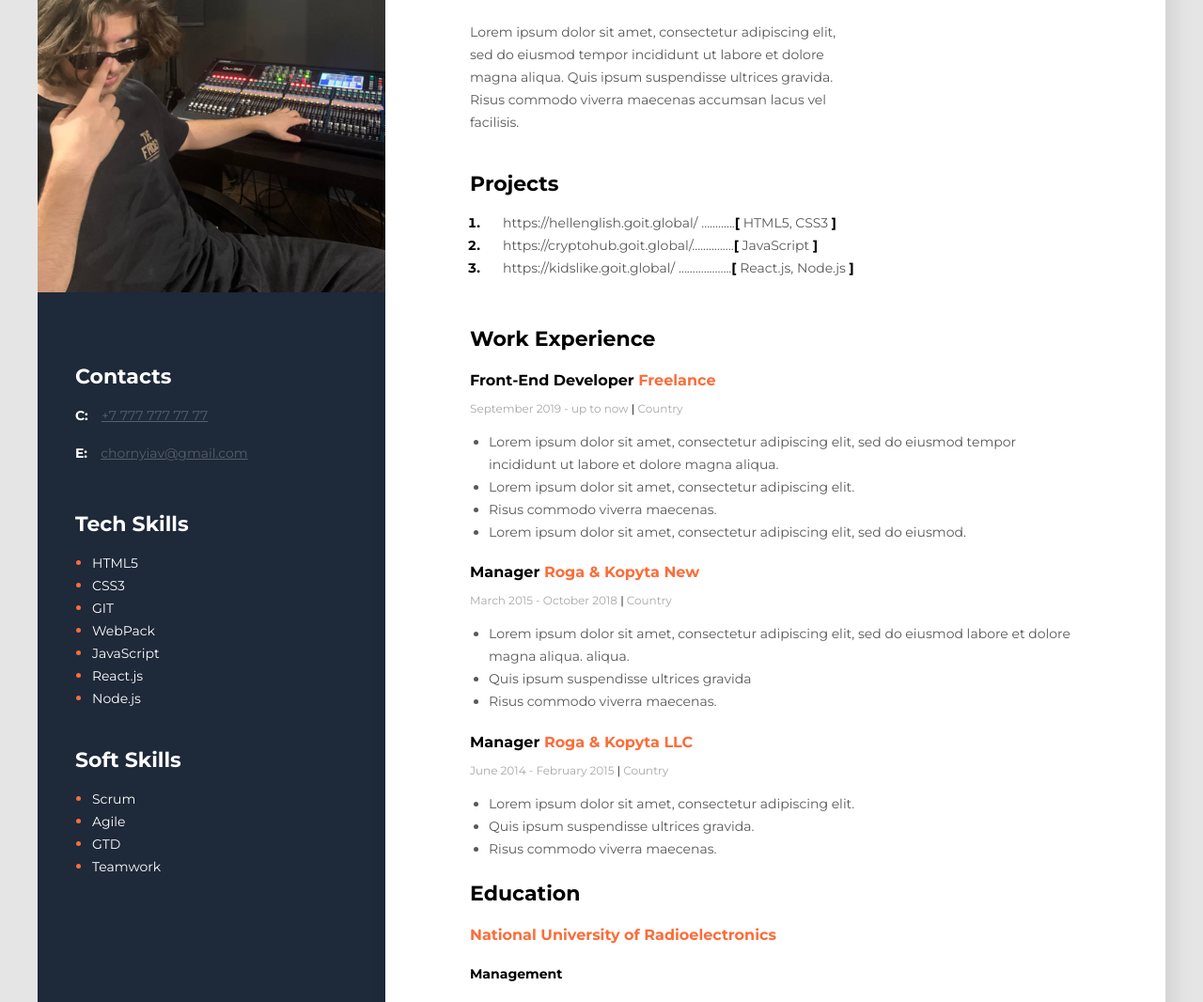
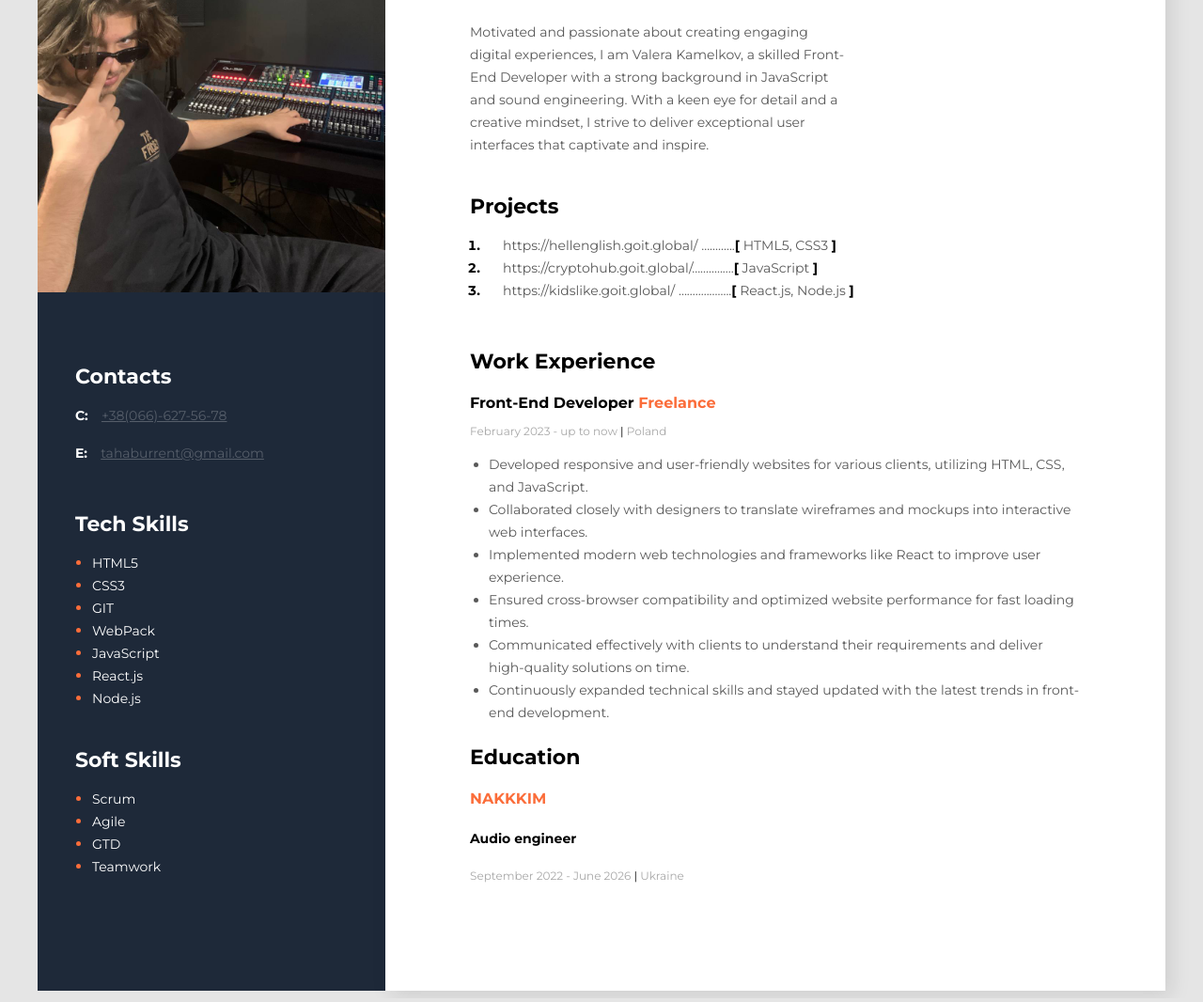
Before and after one commit to vaaleerkiin/resume, a plain HTML site: page index.html in a window 1280 px wide. Shown: the part 230-1296 px from the top of the page at 94% size. Drawn offline with Linux system fonts and the light colour scheme.

Commit message:
Update index.html

```diff
--- a/index.html
+++ b/index.html
@@ -23,9 +23,10 @@
           <h2 class="Front-End">Front-End Developer</h2>
           <h1 class="name">Valera Kamelkov</h1>
           <p class="about-description">
-            Lorem ipsum dolor sit amet, consectetur adipiscing elit, sed do eiusmod tempor
-            incididunt ut labore et dolore magna aliqua. Quis ipsum suspendisse ultrices gravida.
-            Risus commodo viverra maecenas accumsan lacus vel facilisis.
+            Motivated and passionate about creating engaging digital experiences, I am Valera
+            Kamelkov, a skilled Front-End Developer with a strong background in JavaScript and sound
+            engineering. With a keen eye for detail and a creative mindset, I strive to deliver
+            exceptional user interfaces that captivate and inspire.
           </p>
         </div>
         <!-- Project -->
@@ -68,23 +69,36 @@
             <h4 class="work-position">
               Front-End Developer <span class="organization">Freelance</span>
             </h4>
-            <p class="period">September 2019 - up to now <span class="line">|</span> Country</p>
+            <p class="period">February 2023 - up to now <span class="line">|</span> Poland</p>
             <ul class="work-list">
               <li class="work-list-item">
-                Lorem ipsum dolor sit amet, consectetur adipiscing elit, sed do eiusmod tempor
-                incididunt ut labore et dolore magna aliqua.
+                Developed responsive and user-friendly websites for various clients, utilizing HTML,
+                CSS, and JavaScript.
               </li>
               <li class="work-list-item">
-                Lorem ipsum dolor sit amet, consectetur adipiscing elit.
+                Collaborated closely with designers to translate wireframes and mockups into
+                interactive web interfaces.
               </li>
-              <li class="work-list-item">Risus commodo viverra maecenas.</li>
               <li class="work-list-item">
-                Lorem ipsum dolor sit amet, consectetur adipiscing elit, sed do eiusmod.
+                Implemented modern web technologies and frameworks like React to improve user
+                experience.
+              </li>
+              <li class="work-list-item">
+                Ensured cross-browser compatibility and optimized website performance for fast
+                loading times.
+              </li>
+              <li class="work-list-item">
+                Communicated effectively with clients to understand their requirements and deliver
+                high-quality solutions on time.
+              </li>
+              <li class="work-list-item">
+                Continuously expanded technical skills and stayed updated with the latest trends in
+                front-end development.
               </li>
             </ul>
           </div>
           <!-- company 2 -->
-          <div>
+          <!-- <div>
             <h4 class="work-position">
               Manager <span class="organization">Roga & Kopyta New</span>
             </h4>
@@ -97,9 +111,9 @@
               <li class="work-list-item">Quis ipsum suspendisse ultrices gravida</li>
               <li class="work-list-item">Risus commodo viverra maecenas.</li>
             </ul>
-          </div>
+          </div> -->
           <!-- company 3 -->
-          <div>
+          <!-- <div>
             <h4 class="work-position">
               Manager <span class="organization">Roga & Kopyta LLC</span>
             </h4>
@@ -111,17 +125,17 @@
               <li class="work-list-item">Quis ipsum suspendisse ultrices gravida.</li>
               <li class="work-list-item">Risus commodo viverra maecenas.</li>
             </ul>
-          </div>
+          </div> -->
         </div>
         <!--Education  -->
         <div class="education">
           <h3 class="title">Education</h3>
 
-          <h4 class="university">National University of Radioelectronics</h4>
+          <h4 class="university">NAKKKIM</h4>
 
-          <h5 class="Management">Management</h5>
+          <h5 class="Management">Audio engineer</h5>
 
-          <p class="period">September 2009 - June 2014 <span class="line">|</span> Country</p>
+          <p class="period">September 2022 - June 2026 <span class="line">|</span> Ukraine</p>
         </div>
       </div>
       <!--sidebar -->
@@ -133,11 +147,11 @@
           <div>
             <p>
               <span class="contact-type">C:</span>
-              <a class="contact-link" href="tel:+77777777777">+7 777 777 77 77</a>
+              <a class="contact-link" href="tel:+380666275678">+38(066)-627-56-78</a>
             </p>
             <p>
               <span class="contact-type">E:</span>
-              <a class="contact-link" href="mailto:chornyiav@gmail.com">chornyiav@gmail.com</a>
+              <a class="contact-link" href="mailto:tahaburrent@gmail.com">tahaburrent@gmail.com</a>
             </p>
           </div>
         </div>
```
